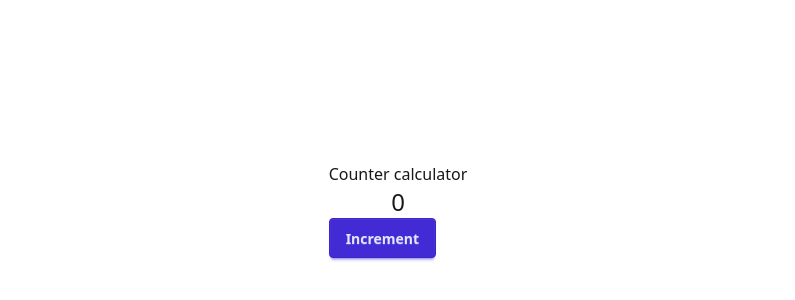
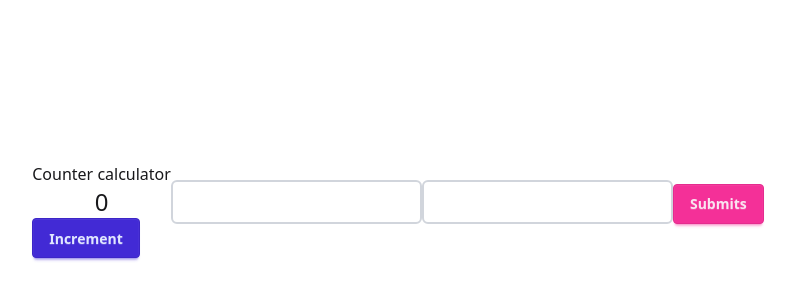
Before and after one commit to zesanahmed/react-practice, a React (Vite) app: page / in a window 1280 px wide. Shown: the part 190-490 px from the top of the page, without its empty margins (242-1037 px from the left). Built offline with nearby package versions, Linux system fonts and the light colour scheme.

Commit message:
change event function

```diff
--- a/src/App.tsx
+++ b/src/App.tsx
@@ -1,11 +1,13 @@
 import { useState } from "react";
 import UseStateExample from "./pages/UseStateExample";
+import HandleMultipleStates from "./pages/HandleMultipleStates";
 
 const App = () => {
   const [counter, setCounter] = useState(0);
   return (
     <div className="flex items-center justify-center min-h-screen">
       <UseStateExample counter={counter} setCounter={setCounter} />
+      <HandleMultipleStates />
     </div>
   );
 };
--- /dev/null
+++ b/src/pages/HandleMultipleStates.tsx
@@ -0,0 +1,43 @@
+import React, { useState } from "react";
+
+const HandleMultipleStates = () => {
+  // const [name, setName] = useState("");
+  // const [email, setEmail] = useState("");
+
+  const [user, setUser] = useState({ name: "", email: "" });
+
+  const handleSubmit = (e: React.ChangeEvent<HTMLFormElement>) => {
+    e.preventDefault();
+    console.log(user);
+  };
+
+  const handleNameChange = (e: React.ChangeEvent<HTMLInputElement>) => {
+    console.log(user);
+    const inputName = e.target.name;
+    const value = e.target.value;
+    setUser({ ...user, [inputName]: value });
+  };
+
+  // DRY -> Don't Repeat Yourself
+  return (
+    <form onSubmit={handleSubmit}>
+      <input
+        onChange={handleNameChange}
+        className="border-2 border-gray-300 rounded-md p-2 mb-4"
+        type="text"
+        name="name"
+        id="name"
+      />
+      <input
+        onChange={handleNameChange}
+        className="border-2 border-gray-300 rounded-md p-2 mb-4"
+        type="text"
+        name="email"
+        id="email"
+      />
+      <button className="btn btn-secondary">Submits</button>
+    </form>
+  );
+};
+
+export default HandleMultipleStates;
```
